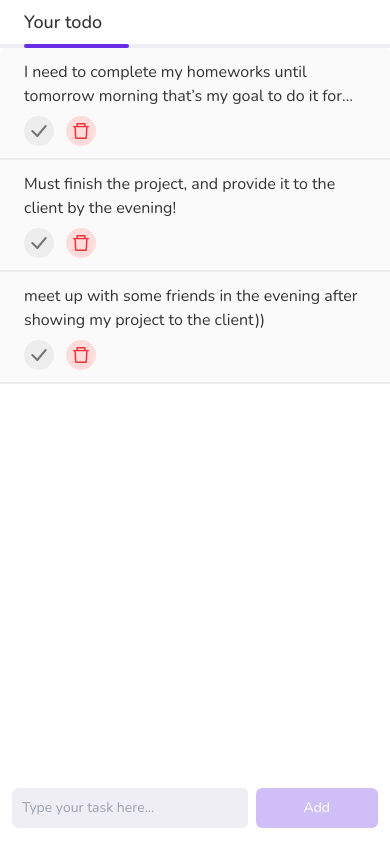
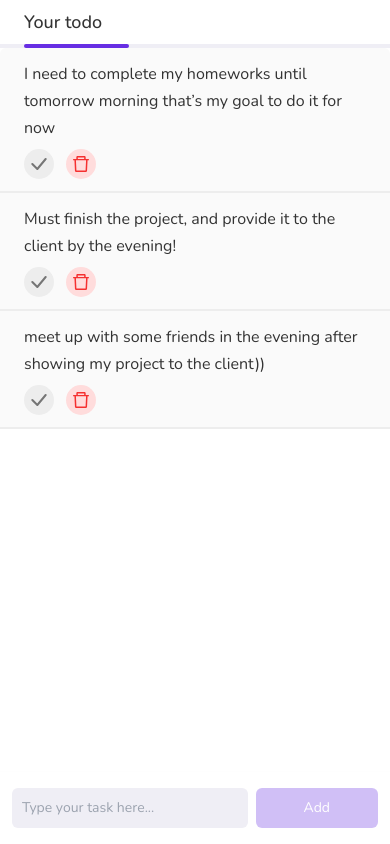
Before and after one commit to itsaslanov/todo-app, a Vue app: page / in a window 390 px wide. Built offline with nearby package versions, Linux system fonts and the light colour scheme.

Commit message:
input value fixed

```diff
--- a/src/assets/base.css
+++ b/src/assets/base.css
@@ -15,12 +15,3 @@ body {
   color: #333;
   position: relative;
 }
-
-.limited-text {
-  overflow: hidden;
-   text-overflow: ellipsis;
-   display: -webkit-box;
-   -webkit-line-clamp: 2; /* number of lines to show */
-           line-clamp: 2;
-   -webkit-box-orient: vertical;
-}
--- a/src/components/AppInput.vue
+++ b/src/components/AppInput.vue
@@ -18,16 +18,17 @@ const hoursAndMinutes = `${currentData.getHours()}:${currentData
 
 const addTodo = () => {
   if (content.value === "") {
-    console.log("error");
-  } else {
+    return;
+  }
+
   const text = content.value;
+  content.value = "";
   emits("addTodo", {
     id: Math.round(Math.random() * 10000),
     content: text,
     done: false,
     date: hoursAndMinutes,
   });
-  }
 };
 </script>
 
--- a/src/components/AppLayoutTasks.vue
+++ b/src/components/AppLayoutTasks.vue
@@ -24,7 +24,7 @@ const deleteTask = (id) => {
         <li
           class="bg-light-gray py-3 px-6 border-b-2 border-light-gray-20 md:flex md:justify-between"
         >
-          <span class="limited-text text-base sm:text-lg">
+          <span class="text-base sm:text-lg">
             {{ task.content }}
           </span>
           <div class="flex sm:flex-col gap-2 justify-between">
```
Lines whose indentation alone changed are shown as unchanged.
